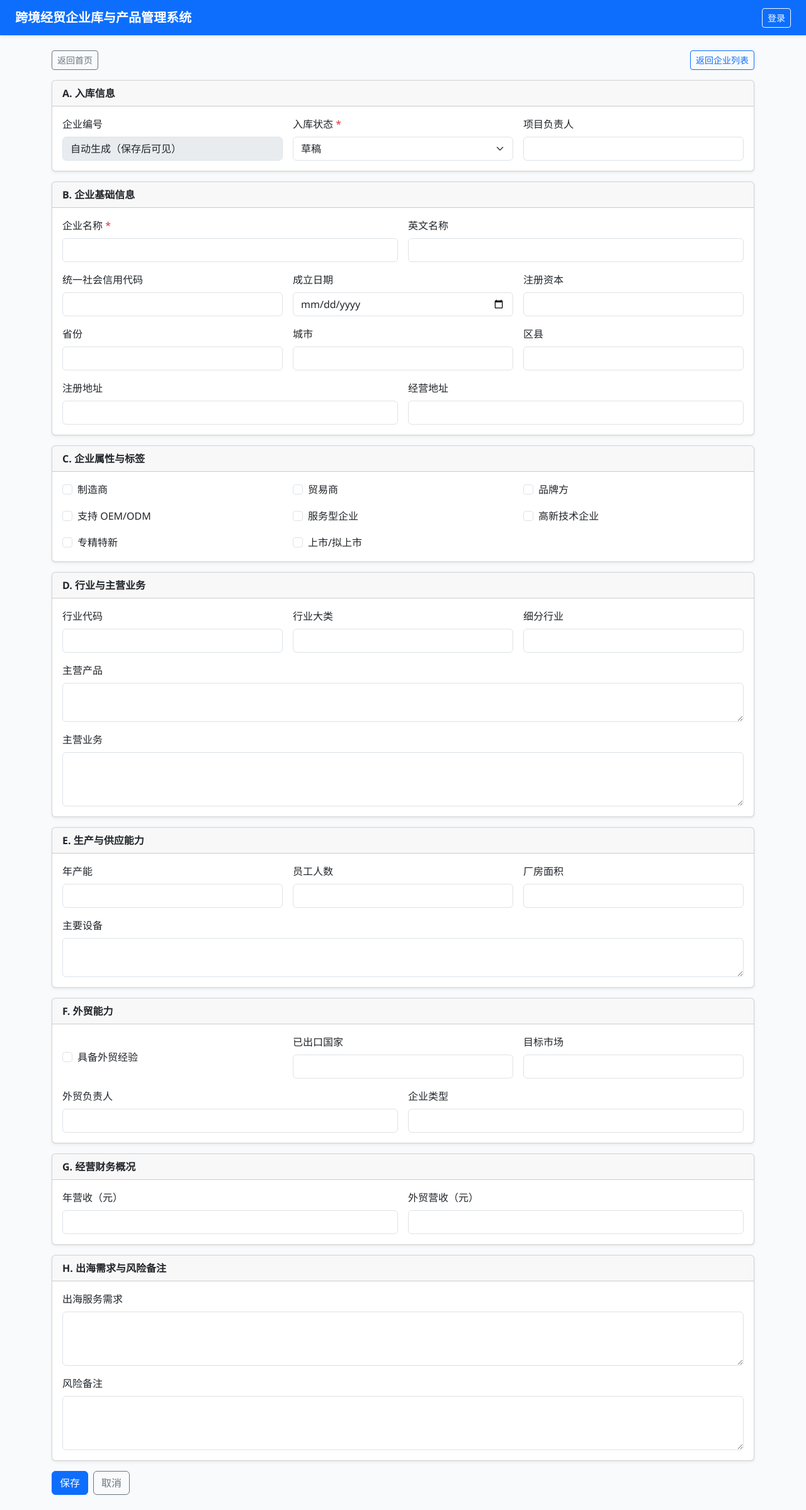
After one commit to andi-zhx/trade_agent, a Flask app: page /enterprises/new in a window 1280 px wide. The commit adds this page. Shown: the whole page at 63% size. Run offline with Flask 3, Linux system fonts and the light colour scheme.

Commit message:
feat: add enterprise intake management module

```diff
--- a/app.py
+++ b/app.py
@@ -1,17 +1,29 @@
+from datetime import datetime
+from decimal import Decimal, InvalidOperation
 from pathlib import Path
 
 from flask import Flask, flash, redirect, render_template, request, session, url_for
 
-from models import Demand, Enterprise, MatchRecord, Product, User, db
+from models import (
+    Contact,
+    Demand,
+    Document,
+    Enterprise,
+    MatchRecord,
+    Product,
+    ProjectProgress,
+    Qualification,
+    User,
+    db,
+)
 
 BASE_DIR = Path(__file__).resolve().parent
+PER_PAGE = 10
 
 
 def create_app():
     app = Flask(__name__)
     app.config["SECRET_KEY"] = "replace-with-a-secure-secret-key"
-    # 当前默认 SQLite，后续可直接替换为 PostgreSQL 连接串，例如：
-    # postgresql+psycopg2://user:password@localhost:5432/trade_agent
     app.config["SQLALCHEMY_DATABASE_URI"] = f"sqlite:///{BASE_DIR / 'trade_agent.db'}"
     app.config["SQLALCHEMY_TRACK_MODIFICATIONS"] = False
 
@@ -25,7 +37,7 @@ def create_app():
         撮合数量 = MatchRecord.query.count()
 
         核心模块 = [
-            {"名称": "企业库管理", "说明": "维护国内企业基础信息、联系人及出海目标。", "链接": "#"},
+            {"名称": "企业库管理", "说明": "维护国内企业基础信息、联系人及出海目标。", "链接": url_for("enterprise_list")},
             {"名称": "产品管理", "说明": "管理企业产品信息、品类与产品描述。", "链接": "#"},
             {"名称": "资质证照", "说明": "维护企业相关资质证照、编号和有效期。", "链接": "#"},
             {"名称": "外资客户需求", "说明": "记录海外客户需求与目标采购方向。", "链接": "#"},
@@ -41,6 +53,223 @@ def create_app():
             撮合数量=撮合数量,
             核心模块=核心模块,
         )
+
+    @app.route("/enterprises")
+    def enterprise_list():
+        page = request.args.get("page", 1, type=int)
+        q = request.args.get("q", "", type=str).strip()
+        city = request.args.get("city", "", type=str).strip()
+        industry = request.args.get("industry", "", type=str).strip()
+        manufacturer = request.args.get("manufacturer", "", type=str).strip()
+        status = request.args.get("status", "", type=str).strip()
+
+        查询 = Enterprise.query
+        if q:
+            查询 = 查询.filter(Enterprise.company_name.ilike(f"%{q}%"))
+        if city:
+            查询 = 查询.filter(Enterprise.city == city)
+        if industry:
+            查询 = 查询.filter(Enterprise.industry_category == industry)
+        if manufacturer in {"yes", "no"}:
+            查询 = 查询.filter(Enterprise.is_manufacturer.is_(manufacturer == "yes"))
+        if status:
+            查询 = 查询.filter(Enterprise.status == status)
+
+        分页 = 查询.order_by(Enterprise.updated_at.desc()).paginate(page=page, per_page=PER_PAGE, error_out=False)
+
+        城市列表 = [项[0] for 项 in db.session.query(Enterprise.city).filter(Enterprise.city.isnot(None), Enterprise.city != "").distinct().order_by(Enterprise.city).all()]
+        行业列表 = [项[0] for 项 in db.session.query(Enterprise.industry_category).filter(Enterprise.industry_category.isnot(None), Enterprise.industry_category != "").distinct().order_by(Enterprise.industry_category).all()]
+        状态列表 = [项[0] for 项 in db.session.query(Enterprise.status).filter(Enterprise.status.isnot(None), Enterprise.status != "").distinct().order_by(Enterprise.status).all()]
+
+        企业ID列表 = [企业.id for 企业 in 分页.items]
+        外贸负责人映射 = {}
+        if 企业ID列表:
+            联系人列表 = Contact.query.filter(Contact.enterprise_id.in_(企业ID列表), Contact.contact_type == "外贸负责人").all()
+            for 联系人 in 联系人列表:
+                if 联系人.enterprise_id not in 外贸负责人映射:
+                    外贸负责人映射[联系人.enterprise_id] = 联系人.name
+
+        return render_template(
+            "enterprise_list.html",
+            分页=分页,
+            筛选={"q": q, "city": city, "industry": industry, "manufacturer": manufacturer, "status": status},
+            城市列表=城市列表,
+            行业列表=行业列表,
+            状态列表=状态列表,
+            外贸负责人映射=外贸负责人映射,
+        )
+
+    @app.route("/enterprises/new", methods=["GET", "POST"])
+    def enterprise_new():
+        if request.method == "POST":
+            企业 = Enterprise(
+                enterprise_code=生成企业编号(),
+                company_name=request.form.get("company_name", "").strip(),
+                english_name=request.form.get("english_name", "").strip() or None,
+                unified_social_credit_code=request.form.get("unified_social_credit_code", "").strip() or None,
+                founded_date=读取日期(request.form.get("founded_date")),
+                registered_capital=request.form.get("registered_capital", "").strip() or None,
+                registered_address=request.form.get("registered_address", "").strip() or None,
+                business_address=request.form.get("business_address", "").strip() or None,
+                province=request.form.get("province", "").strip() or None,
+                city=request.form.get("city", "").strip() or None,
+                district=request.form.get("district", "").strip() or None,
+                company_type=request.form.get("company_type", "").strip() or None,
+                industry_code=request.form.get("industry_code", "").strip() or None,
+                industry_category=request.form.get("industry_category", "").strip() or None,
+                sub_industry=request.form.get("sub_industry", "").strip() or None,
+                main_products=request.form.get("main_products", "").strip() or None,
+                main_business=request.form.get("main_business", "").strip() or None,
+                is_manufacturer=读取布尔(request.form, "is_manufacturer"),
+                is_trader=读取布尔(request.form, "is_trader"),
+                is_brand_owner=读取布尔(request.form, "is_brand_owner"),
+                is_oem_odm=读取布尔(request.form, "is_oem_odm"),
+                is_service_provider=读取布尔(request.form, "is_service_provider"),
+                is_high_tech=读取布尔(request.form, "is_high_tech"),
+                is_specialized_new=读取布尔(request.form, "is_specialized_new"),
+                is_listed_or_pre_ipo=读取布尔(request.form, "is_listed_or_pre_ipo"),
+                has_foreign_trade_experience=读取布尔(request.form, "has_foreign_trade_experience"),
+                export_countries=request.form.get("export_countries", "").strip() or None,
+                target_markets=request.form.get("target_markets", "").strip() or None,
+                annual_capacity=request.form.get("annual_capacity", "").strip() or None,
+                employee_count=读取整数(request.form.get("employee_count")),
+                factory_area=request.form.get("factory_area", "").strip() or None,
+                main_equipment=request.form.get("main_equipment", "").strip() or None,
+                annual_revenue=读取金额(request.form.get("annual_revenue")),
+                export_revenue=读取金额(request.form.get("export_revenue")),
+                service_needs=request.form.get("service_needs", "").strip() or None,
+                risk_notes=request.form.get("risk_notes", "").strip() or None,
+                status=request.form.get("status", "草稿").strip() or "草稿",
+                project_owner=request.form.get("project_owner", "").strip() or None,
+            )
+
+            外贸负责人 = request.form.get("trade_owner", "").strip()
+
+            if not 企业.company_name:
+                flash("企业名称为必填项", "danger")
+                return render_template("enterprise_form.html", 模式="new", 企业=None)
+
+            db.session.add(企业)
+            db.session.flush()
+            if 外贸负责人:
+                db.session.add(
+                    Contact(
+                        enterprise_id=企业.id,
+                        contact_type="外贸负责人",
+                        name=外贸负责人,
+                        position="外贸负责人",
+                    )
+                )
+            db.session.commit()
+            flash(f"企业 {企业.company_name} 新增成功", "success")
+            return redirect(url_for("enterprise_detail", id=企业.id))
+
+        return render_template("enterprise_form.html", 模式="new", 企业=None)
+
+    @app.route("/enterprises/<int:id>")
+    def enterprise_detail(id):
+        企业 = Enterprise.query.get_or_404(id)
+        联系人列表 = Contact.query.filter_by(enterprise_id=id).all()
+        产品列表 = Product.query.filter_by(enterprise_id=id).all()
+        资质列表 = Qualification.query.filter_by(enterprise_id=id).all()
+        文件列表 = Document.query.filter_by(enterprise_id=id).all()
+        进展列表 = ProjectProgress.query.filter_by(enterprise_id=id).order_by(ProjectProgress.updated_at.desc()).all()
+
+        建议 = 生成出海建议(企业)
+
+        return render_template(
+            "enterprise_detail.html",
+            企业=企业,
+            联系人列表=联系人列表,
+            产品列表=产品列表,
+            资质列表=资质列表,
+            文件列表=文件列表,
+            进展列表=进展列表,
+            建议=建议,
+        )
+
+    @app.route("/enterprises/<int:id>/edit", methods=["GET", "POST"])
+    def enterprise_edit(id):
+        企业 = Enterprise.query.get_or_404(id)
+        外贸联系人 = Contact.query.filter_by(enterprise_id=id, contact_type="外贸负责人").first()
+
+        if request.method == "POST":
+            企业.company_name = request.form.get("company_name", "").strip()
+            企业.english_name = request.form.get("english_name", "").strip() or None
+            企业.unified_social_credit_code = request.form.get("unified_social_credit_code", "").strip() or None
+            企业.founded_date = 读取日期(request.form.get("founded_date"))
+            企业.registered_capital = request.form.get("registered_capital", "").strip() or None
+            企业.registered_address = request.form.get("registered_address", "").strip() or None
+            企业.business_address = request.form.get("business_address", "").strip() or None
+            企业.province = request.form.get("province", "").strip() or None
+            企业.city = request.form.get("city", "").strip() or None
+            企业.district = request.form.get("district", "").strip() or None
+            企业.company_type = request.form.get("company_type", "").strip() or None
+            企业.industry_code = request.form.get("industry_code", "").strip() or None
+            企业.industry_category = request.form.get("industry_category", "").strip() or None
+            企业.sub_industry = request.form.get("sub_industry", "").strip() or None
+            企业.main_products = request.form.get("main_products", "").strip() or None
+            企业.main_business = request.form.get("main_business", "").strip() or None
+            企业.is_manufacturer = 读取布尔(request.form, "is_manufacturer")
+            企业.is_trader = 读取布尔(request.form, "is_trader")
+            企业.is_brand_owner = 读取布尔(request.form, "is_brand_owner")
+            企业.is_oem_odm = 读取布尔(request.form, "is_oem_odm")
+            企业.is_service_provider = 读取布尔(request.form, "is_service_provider")
+            企业.is_high_tech = 读取布尔(request.form, "is_high_tech")
+            企业.is_specialized_new = 读取布尔(request.form, "is_specialized_new")
+            企业.is_listed_or_pre_ipo = 读取布尔(request.form, "is_listed_or_pre_ipo")
+            企业.has_foreign_trade_experience = 读取布尔(request.form, "has_foreign_trade_experience")
+            企业.export_countries = request.form.get("export_countries", "").strip() or None
+            企业.target_markets = request.form.get("target_markets", "").strip() or None
+            企业.annual_capacity = request.form.get("annual_capacity", "").strip() or None
+            企业.employee_count = 读取整数(request.form.get("employee_count"))
+            企业.factory_area = request.form.get("factory_area", "").strip() or None
+            企业.main_equipment = request.form.get("main_equipment", "").strip() or None
+            企业.annual_revenue = 读取金额(request.form.get("annual_revenue"))
+            企业.export_revenue = 读取金额(request.form.get("export_revenue"))
+            企业.service_needs = request.form.get("service_needs", "").strip() or None
+            企业.risk_notes = request.form.get("risk_notes", "").strip() or None
+            企业.status = request.form.get("status", "草稿").strip() or "草稿"
+            企业.project_owner = request.form.get("project_owner", "").strip() or None
+            企业.updated_at = datetime.utcnow()
+
+            外贸负责人 = request.form.get("trade_owner", "").strip()
+            if 外贸负责人 and not 外贸联系人:
+                外贸联系人 = Contact(
+                    enterprise_id=企业.id,
+                    contact_type="外贸负责人",
+                    name=外贸负责人,
+                    position="外贸负责人",
+                )
+                db.session.add(外贸联系人)
+            elif 外贸联系人:
+                if 外贸负责人:
+                    外贸联系人.name = 外贸负责人
+                else:
+                    db.session.delete(外贸联系人)
+
+            if not 企业.company_name:
+                flash("企业名称为必填项", "danger")
+                return render_template("enterprise_form.html", 模式="edit", 企业=企业, 外贸负责人=外贸负责人)
+
+            db.session.commit()
+            flash("企业信息更新成功", "success")
+            return redirect(url_for("enterprise_detail", id=企业.id))
+
+        return render_template(
+            "enterprise_form.html",
+            模式="edit",
+            企业=企业,
+            外贸负责人=外贸联系人.name if 外贸联系人 else "",
+        )
+
+    @app.route("/enterprises/<int:id>/delete", methods=["POST"])
+    def enterprise_delete(id):
+        企业 = Enterprise.query.get_or_404(id)
+        db.session.delete(企业)
+        db.session.commit()
+        flash("企业已删除", "success")
+        return redirect(url_for("enterprise_list"))
 
     @app.route("/登录", methods=["GET", "POST"])
     def 登录():
@@ -73,6 +302,65 @@ def create_app():
     return app
 
 
+def 生成企业编号():
+    最新企业 = Enterprise.query.order_by(Enterprise.id.desc()).first()
+    if not 最新企业:
+        return "E001"
+
+    最新编号 = 最新企业.enterprise_code or "E000"
+    try:
+        当前数字 = int(最新编号[1:])
+    except (ValueError, TypeError):
+        当前数字 = Enterprise.query.count()
+    return f"E{当前数字 + 1:03d}"
+
+
+def 读取布尔(form, 字段名):
+    return form.get(字段名) == "on"
+
+
+def 读取日期(值):
+    if not 值:
+        return None
+    try:
+        return datetime.strptime(值, "%Y-%m-%d").date()
+    except ValueError:
+        return None
+
+
+def 读取整数(值):
+    if not 值:
+        return None
+    try:
+        return int(值)
+    except ValueError:
+        return None
+
+
+def 读取金额(值):
+    if not 值:
+        return None
+    try:
+        return Decimal(值)
+    except (InvalidOperation, ValueError):
+        return None
+
+
+def 生成出海建议(企业):
+    建议 = []
+    if not 企业.has_foreign_trade_experience:
+        建议.append("建议优先开展外贸合规培训，并配置英文产品资料包。")
+    if not 企业.export_countries:
+        建议.append("建议先从东南亚与中东等准入门槛较低市场切入。")
+    if 企业.is_manufacturer and 企业.main_equipment:
+        建议.append("可突出制造能力，优先匹配 OEM/ODM 类采购需求。")
+    if 企业.risk_notes:
+        建议.append("已记录风险备注，建议在项目立项前完成风控复核。")
+    if not 建议:
+        建议.append("企业基础条件较完善，可进入重点客户定向推荐池。")
+    return 建议
+
+
 def init_db(app):
     """初始化数据库与基础账号。"""
 
--- a/templates/dashboard.html
+++ b/templates/dashboard.html
@@ -52,7 +52,7 @@
             <div class="card-body d-flex flex-column">
                 <h3 class="h5">{{ 模块.名称 }}</h3>
                 <p class="text-muted flex-grow-1">{{ 模块.说明 }}</p>
-                <a href="{{ 模块.链接 }}" class="btn btn-outline-primary btn-sm disabled">即将开放</a>
+                <a href="{{ 模块.链接 }}" class="btn btn-outline-primary btn-sm {% if 模块.链接 == "#" %}disabled{% endif %}">{% if 模块.链接 == "#" %}即将开放{% else %}进入模块{% endif %}</a>
             </div>
         </div>
     </div>
--- /dev/null
+++ b/templates/enterprise_form.html
@@ -0,0 +1,165 @@
+{% extends 'base.html' %}
+{% block title %}{{ '新增企业' if 模式 == 'new' else '编辑企业' }}{% endblock %}
+
+{% macro value_of(field_name, default='') -%}
+    {%- if request.method == 'POST' -%}
+        {{ request.form.get(field_name, default) }}
+    {%- elif 企业 -%}
+        {{ 企业|attr(field_name) if 企业|attr(field_name) is not none else default }}
+    {%- else -%}
+        {{ default }}
+    {%- endif -%}
+{%- endmacro %}
+
+{% macro checked_of(field_name) -%}
+    {%- if request.method == 'POST' -%}
+        {{ 'checked' if request.form.get(field_name) == 'on' else '' }}
+    {%- elif 企业 and 企业|attr(field_name) -%}
+        checked
+    {%- endif -%}
+{%- endmacro %}
+
+{% block content %}
+<div class="d-flex justify-content-between align-items-center mb-3">
+    <a href="{{ url_for('dashboard') }}" class="btn btn-outline-secondary btn-sm">返回首页</a>
+    <a href="{{ url_for('enterprise_list') }}" class="btn btn-outline-primary btn-sm">返回企业列表</a>
+</div>
+
+<form method="post" class="vstack gap-3">
+    <div class="card shadow-sm">
+        <div class="card-header fw-bold">A. 入库信息</div>
+        <div class="card-body row g-3">
+            <div class="col-md-4">
+                <label class="form-label">企业编号</label>
+                <input class="form-control" value="{{ 企业.enterprise_code if 企业 else '自动生成（保存后可见）' }}" disabled>
+            </div>
+            <div class="col-md-4">
+                <label class="form-label">入库状态 <span class="text-danger">*</span></label>
+                <select class="form-select" name="status" required>
+                    {% set 状态值 = request.form.get('status') if request.method == 'POST' else (企业.status if 企业 else '草稿') %}
+                    {% for s in ['草稿', '待审核', '已入库', '跟进中', '冻结'] %}
+                    <option value="{{ s }}" {% if s == 状态值 %}selected{% endif %}>{{ s }}</option>
+                    {% endfor %}
+                </select>
+            </div>
+            <div class="col-md-4">
+                <label class="form-label">项目负责人</label>
+                <input class="form-control" name="project_owner" value="{{ value_of('project_owner') }}">
+            </div>
+        </div>
+    </div>
+
+    <div class="card shadow-sm">
+        <div class="card-header fw-bold">B. 企业基础信息</div>
+        <div class="card-body row g-3">
+            <div class="col-md-6">
+                <label class="form-label">企业名称 <span class="text-danger">*</span></label>
+                <input class="form-control" name="company_name" value="{{ value_of('company_name') }}" required>
+            </div>
+            <div class="col-md-6">
+                <label class="form-label">英文名称</label>
+                <input class="form-control" name="english_name" value="{{ value_of('english_name') }}">
+            </div>
+            <div class="col-md-4">
+                <label class="form-label">统一社会信用代码</label>
+                <input class="form-control" name="unified_social_credit_code" value="{{ value_of('unified_social_credit_code') }}">
+            </div>
+            <div class="col-md-4">
+                <label class="form-label">成立日期</label>
+                <input type="date" class="form-control" name="founded_date" value="{{ value_of('founded_date') }}">
+            </div>
+            <div class="col-md-4">
+                <label class="form-label">注册资本</label>
+                <input class="form-control" name="registered_capital" value="{{ value_of('registered_capital') }}">
+            </div>
+            <div class="col-md-4">
+                <label class="form-label">省份</label>
+                <input class="form-control" name="province" value="{{ value_of('province') }}">
+            </div>
+            <div class="col-md-4">
+                <label class="form-label">城市</label>
+                <input class="form-control" name="city" value="{{ value_of('city') }}">
+            </div>
+            <div class="col-md-4">
+                <label class="form-label">区县</label>
+                <input class="form-control" name="district" value="{{ value_of('district') }}">
+            </div>
+            <div class="col-md-6">
+                <label class="form-label">注册地址</label>
+                <input class="form-control" name="registered_address" value="{{ value_of('registered_address') }}">
+            </div>
+            <div class="col-md-6">
+                <label class="form-label">经营地址</label>
+                <input class="form-control" name="business_address" value="{{ value_of('business_address') }}">
+            </div>
+        </div>
+    </div>
+
+    <div class="card shadow-sm">
+        <div class="card-header fw-bold">C. 企业属性与标签</div>
+        <div class="card-body row g-3">
+            <div class="col-md-4"><div class="form-check"><input class="form-check-input" type="checkbox" name="is_manufacturer" id="is_manufacturer" {{ checked_of('is_manufacturer') }}><label class="form-check-label" for="is_manufacturer">制造商</label></div></div>
+            <div class="col-md-4"><div class="form-check"><input class="form-check-input" type="checkbox" name="is_trader" id="is_trader" {{ checked_of('is_trader') }}><label class="form-check-label" for="is_trader">贸易商</label></div></div>
+            <div class="col-md-4"><div class="form-check"><input class="form-check-input" type="checkbox" name="is_brand_owner" id="is_brand_owner" {{ checked_of('is_brand_owner') }}><label class="form-check-label" for="is_brand_owner">品牌方</label></div></div>
+            <div class="col-md-4"><div class="form-check"><input class="form-check-input" type="checkbox" name="is_oem_odm" id="is_oem_odm" {{ checked_of('is_oem_odm') }}><label class="form-check-label" for="is_oem_odm">支持 OEM/ODM</label></div></div>
+            <div class="col-md-4"><div class="form-check"><input class="form-check-input" type="checkbox" name="is_service_provider" id="is_service_provider" {{ checked_of('is_service_provider') }}><label class="form-check-label" for="is_service_provider">服务型企业</label></div></div>
+            <div class="col-md-4"><div class="form-check"><input class="form-check-input" type="checkbox" name="is_high_tech" id="is_high_tech" {{ checked_of('is_high_tech') }}><label class="form-check-label" for="is_high_tech">高新技术企业</label></div></div>
+            <div class="col-md-4"><div class="form-check"><input class="form-check-input" type="checkbox" name="is_specialized_new" id="is_specialized_new" {{ checked_of('is_specialized_new') }}><label class="form-check-label" for="is_specialized_new">专精特新</label></div></div>
+            <div class="col-md-4"><div class="form-check"><input class="form-check-input" type="checkbox" name="is_listed_or_pre_ipo" id="is_listed_or_pre_ipo" {{ checked_of('is_listed_or_pre_ipo') }}><label class="form-check-label" for="is_listed_or_pre_ipo">上市/拟上市</label></div></div>
+        </div>
+    </div>
+
+    <div class="card shadow-sm">
+        <div class="card-header fw-bold">D. 行业与主营业务</div>
+        <div class="card-body row g-3">
+            <div class="col-md-4"><label class="form-label">行业代码</label><input class="form-control" name="industry_code" value="{{ value_of('industry_code') }}"></div>
+            <div class="col-md-4"><label class="form-label">行业大类</label><input class="form-control" name="industry_category" value="{{ value_of('industry_category') }}"></div>
+            <div class="col-md-4"><label class="form-label">细分行业</label><input class="form-control" name="sub_industry" value="{{ value_of('sub_industry') }}"></div>
+            <div class="col-12"><label class="form-label">主营产品</label><textarea class="form-control" rows="2" name="main_products">{{ value_of('main_products') }}</textarea></div>
+            <div class="col-12"><label class="form-label">主营业务</label><textarea class="form-control" rows="3" name="main_business">{{ value_of('main_business') }}</textarea></div>
+        </div>
+    </div>
+
+    <div class="card shadow-sm">
+        <div class="card-header fw-bold">E. 生产与供应能力</div>
+        <div class="card-body row g-3">
+            <div class="col-md-4"><label class="form-label">年产能</label><input class="form-control" name="annual_capacity" value="{{ value_of('annual_capacity') }}"></div>
+            <div class="col-md-4"><label class="form-label">员工人数</label><input type="number" class="form-control" name="employee_count" value="{{ value_of('employee_count') }}"></div>
+            <div class="col-md-4"><label class="form-label">厂房面积</label><input class="form-control" name="factory_area" value="{{ value_of('factory_area') }}"></div>
+            <div class="col-12"><label class="form-label">主要设备</label><textarea class="form-control" rows="2" name="main_equipment">{{ value_of('main_equipment') }}</textarea></div>
+        </div>
+    </div>
+
+    <div class="card shadow-sm">
+        <div class="card-header fw-bold">F. 外贸能力</div>
+        <div class="card-body row g-3">
+            <div class="col-md-4"><div class="form-check mt-4"><input class="form-check-input" type="checkbox" name="has_foreign_trade_experience" id="has_foreign_trade_experience" {{ checked_of('has_foreign_trade_experience') }}><label class="form-check-label" for="has_foreign_trade_experience">具备外贸经验</label></div></div>
+            <div class="col-md-4"><label class="form-label">已出口国家</label><input class="form-control" name="export_countries" value="{{ value_of('export_countries') }}"></div>
+            <div class="col-md-4"><label class="form-label">目标市场</label><input class="form-control" name="target_markets" value="{{ value_of('target_markets') }}"></div>
+            <div class="col-md-6"><label class="form-label">外贸负责人</label><input class="form-control" name="trade_owner" value="{{ request.form.get('trade_owner', 外贸负责人 if 外贸负责人 is defined else '') }}"></div>
+            <div class="col-md-6"><label class="form-label">企业类型</label><input class="form-control" name="company_type" value="{{ value_of('company_type') }}"></div>
+        </div>
+    </div>
+
+    <div class="card shadow-sm">
+        <div class="card-header fw-bold">G. 经营财务概况</div>
+        <div class="card-body row g-3">
+            <div class="col-md-6"><label class="form-label">年营收（元）</label><input type="number" step="0.01" class="form-control" name="annual_revenue" value="{{ value_of('annual_revenue') }}"></div>
+            <div class="col-md-6"><label class="form-label">外贸营收（元）</label><input type="number" step="0.01" class="form-control" name="export_revenue" value="{{ value_of('export_revenue') }}"></div>
+        </div>
+    </div>
+
+    <div class="card shadow-sm">
+        <div class="card-header fw-bold">H. 出海需求与风险备注</div>
+        <div class="card-body row g-3">
+            <div class="col-12"><label class="form-label">出海服务需求</label><textarea class="form-control" rows="3" name="service_needs">{{ value_of('service_needs') }}</textarea></div>
+            <div class="col-12"><label class="form-label">风险备注</label><textarea class="form-control" rows="3" name="risk_notes">{{ value_of('risk_notes') }}</textarea></div>
+        </div>
+    </div>
+
+    <div class="d-flex gap-2">
+        <button class="btn btn-primary" type="submit">保存</button>
+        <a href="{{ url_for('enterprise_list') }}" class="btn btn-outline-secondary">取消</a>
+    </div>
+</form>
+{% endblock %}
```
Also changed, not shown: templates/enterprise_detail.html (added, +118 -0 lines), templates/enterprise_list.html (added, +137 -0 lines).
